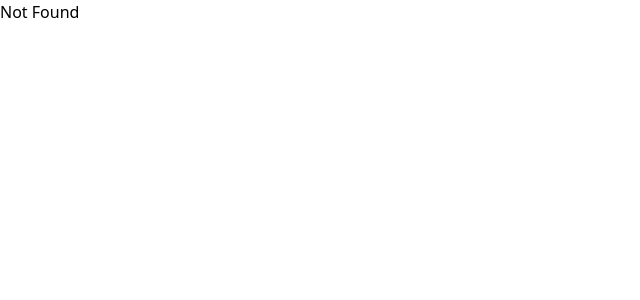
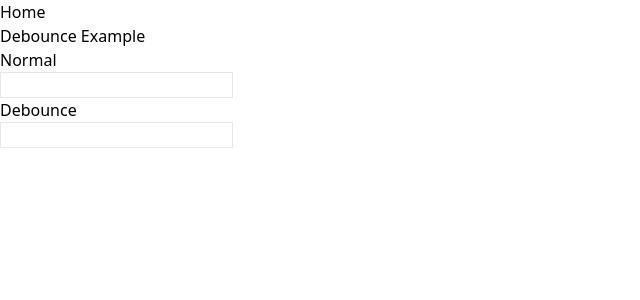
Before and after one commit to sjyoung428/hooks, a React (Vite) app: page /debounce in a window 1280 px wide. Before the commit this address had no page. Shown: the top 300 px of the page, without its empty margins (0-640 px from the left). Built offline with nearby package versions, Linux system fonts and the light colour scheme.

Commit message:
debounce example

```diff
--- a/src/App.tsx
+++ b/src/App.tsx
@@ -1,8 +1,10 @@
 import { Outlet } from "react-router-dom";
+import Header from "./components/Header";
 
 const App = () => {
   return (
     <>
+      <Header />
       <Outlet />
     </>
   );
--- /dev/null
+++ b/src/components/Header.tsx
@@ -0,0 +1,14 @@
+import Navigation from "./Navigation";
+
+const Header = () => {
+  return (
+    <nav>
+      <ul>
+        <Navigation to="/" name="Home" />
+        <Navigation to="/debounce" name="Debounce" />
+      </ul>
+    </nav>
+  );
+};
+
+export default Header;
--- /dev/null
+++ b/src/components/Navigation.tsx
@@ -0,0 +1,21 @@
+import { Link, useLocation } from "react-router-dom";
+
+interface NavigationProps {
+  to: string;
+  name: string;
+}
+
+const Navigation = ({ to, name }: NavigationProps) => {
+  const { pathname } = useLocation();
+  return (
+    <>
+      {pathname !== to && (
+        <li>
+          <Link to={to}>{name}</Link>
+        </li>
+      )}
+    </>
+  );
+};
+
+export default Navigation;
--- a/src/hooks/useDebounce.ts
+++ b/src/hooks/useDebounce.ts
@@ -2,7 +2,7 @@ import { useEffect, useState } from "react";
 
 interface useDebounceProps<T> {
   value: T;
-  delay: number;
+  delay?: number;
 }
 
 export const useDebounce = <T>({ value, delay = 500 }: useDebounceProps<T>) => {
--- /dev/null
+++ b/src/pages/DebounceExamplePage.tsx
@@ -0,0 +1,32 @@
+import { useState } from "react";
+import { useDebounce } from "~/hooks/useDebounce";
+
+const DebounceExamplePage = () => {
+  const [text, setText] = useState("");
+  const debouncedText = useDebounce({
+    value: text,
+  });
+
+  const onChange = (event: React.ChangeEvent<HTMLInputElement>) => {
+    setText(event.currentTarget.value);
+    console.log("normal", text);
+  };
+
+  const onDebounce = (event: React.ChangeEvent<HTMLInputElement>) => {
+    setText(event.currentTarget.value);
+    console.log("debounce", debouncedText);
+  };
+
+  return (
+    <div>
+      <h1>Debounce Example</h1>
+      <p>Normal</p>
+      <input className="border" type="text" onChange={onChange} />
+      <br />
+      <p>Debounce</p>
+      <input className="border" type="text" onChange={onDebounce} />
+    </div>
+  );
+};
+
+export default DebounceExamplePage;
--- a/src/router/Router.tsx
+++ b/src/router/Router.tsx
@@ -1,5 +1,6 @@
 import { createBrowserRouter } from "react-router-dom";
 import App from "~/App";
+import DebounceExamplePage from "~/pages/DebounceExamplePage";
 import HomePage from "~/pages/HomePage";
 import NotFoundPage from "~/pages/NotFoundPage";
 
@@ -12,6 +13,10 @@ const router = createBrowserRouter([
         path: "",
         element: <HomePage />,
       },
+      {
+        path: "/debounce",
+        element: <DebounceExamplePage />,
+      },
     ],
     errorElement: <NotFoundPage />,
   },
```
